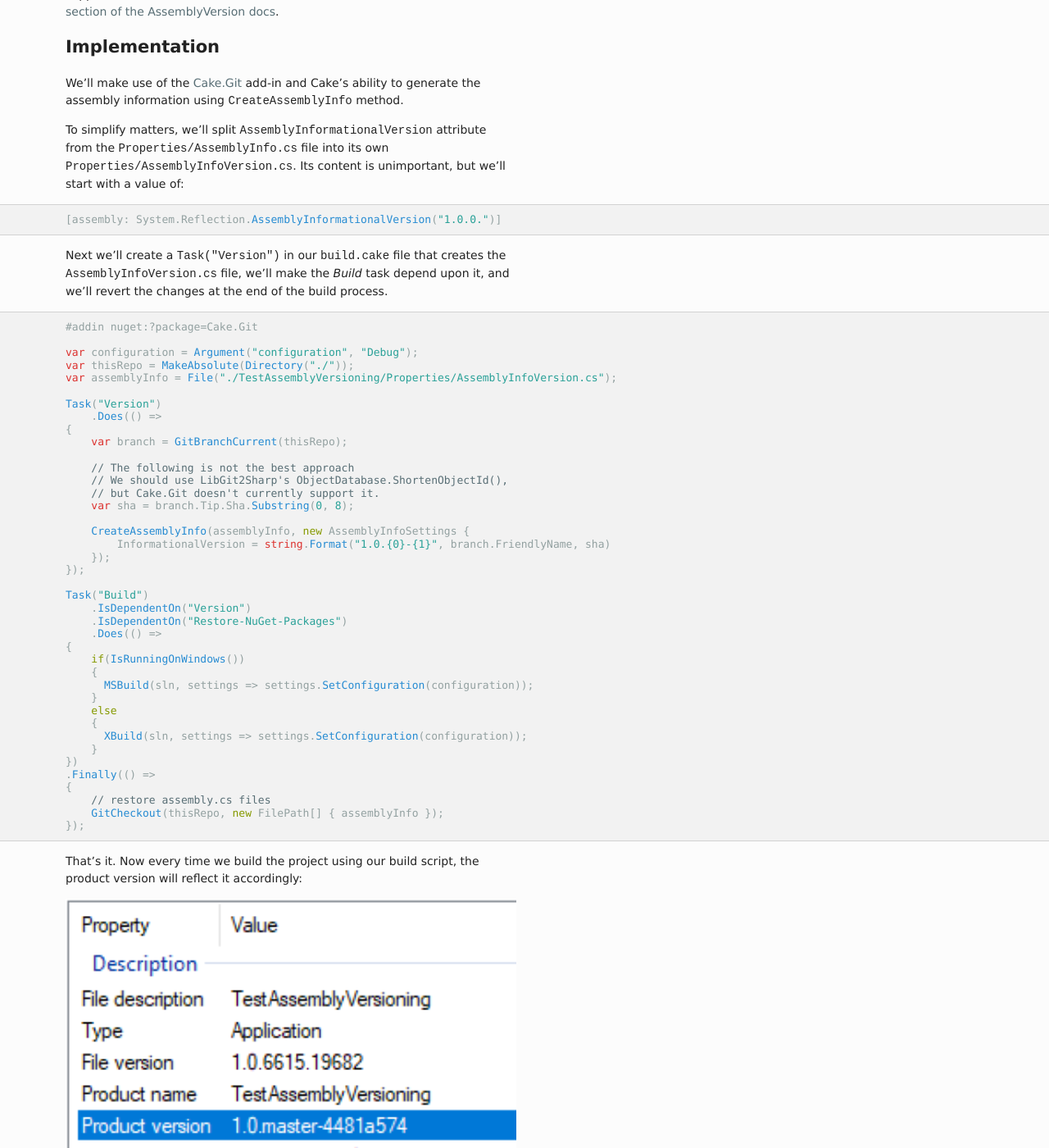
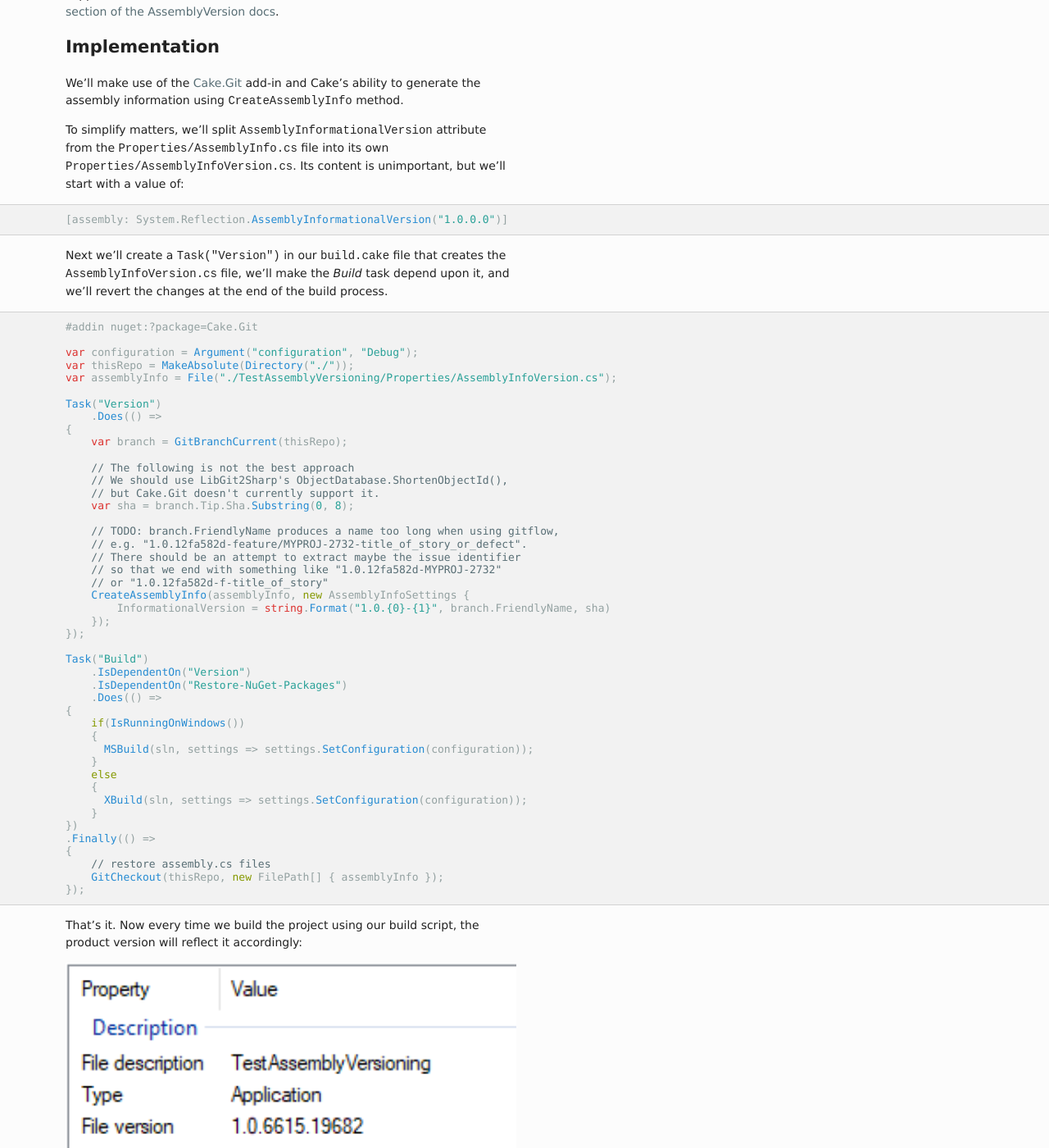
Before and after one commit to philipmat/philipmat.github.io, a Jekyll site: the page built from _posts/2018-02-10-versioning_assemblies_with_cake.md, in a window 1280 px wide and 1400 px high, scrolled down 2000 px. Shown: the whole window at 82% size. Built offline with Jekyll 4.4.1, drawn with Linux system fonts in a browser that asks for light colours; some of the changed text lies outside the part shown.

Commit message:
further advice on versioning
also note on checks to see everything was committed

````diff
--- a/_posts/2018-02-10-versioning_assemblies_with_cake.md
+++ b/_posts/2018-02-10-versioning_assemblies_with_cake.md
@@ -77,7 +77,7 @@ from the `Properties/AssemblyInfo.cs` file into its own
 but we'll start with a value of:
 
 ```csharp
-[assembly: System.Reflection.AssemblyInformationalVersion("1.0.0.")]
+[assembly: System.Reflection.AssemblyInformationalVersion("1.0.0.0")]
 ```
 
 Next we'll create a `Task("Version")` in our `build.cake` file that
@@ -102,6 +102,11 @@ Task("Version")
     // but Cake.Git doesn't currently support it.
     var sha = branch.Tip.Sha.Substring(0, 8);
 
+    // TODO: branch.FriendlyName produces a name too long when using gitflow,
+    // e.g. "1.0.12fa582d-feature/MYPROJ-2732-title_of_story_or_defect".
+    // There should be an attempt to extract maybe the issue identifier
+    // so that we end with something like "1.0.12fa582d-MYPROJ-2732"
+    // or "1.0.12fa582d-f-title_of_story"
     CreateAssemblyInfo(assemblyInfo, new AssemblyInfoSettings {
         InformationalVersion = string.Format("1.0.{0}-{1}", branch.FriendlyName, sha)
     });
@@ -133,7 +138,7 @@ the product version will reflect it accordingly:
 
 ![Product Version with Git Info](/media/images/product_info2.png)
 
-*Note*: if we had multiple assemblies, like normal projects do,
+*Note 1*: if we had multiple assemblies, like normal projects do,
 we would have a single `AssemblyInfoVersion.cs`, likely in the root of the project,
 and we would link that file into each project to ensure they all get
 the same product version:
@@ -144,6 +149,10 @@ the same product version:
 </None>
 ```
 
+*Note 2*: it seems reasonable that we should maybe perform a check
+to see if all changes have been committed before the build, otherwise
+the build would incorporate the changes on disk while still picking up
+the HEAD SHA1.
 
 
 
````
